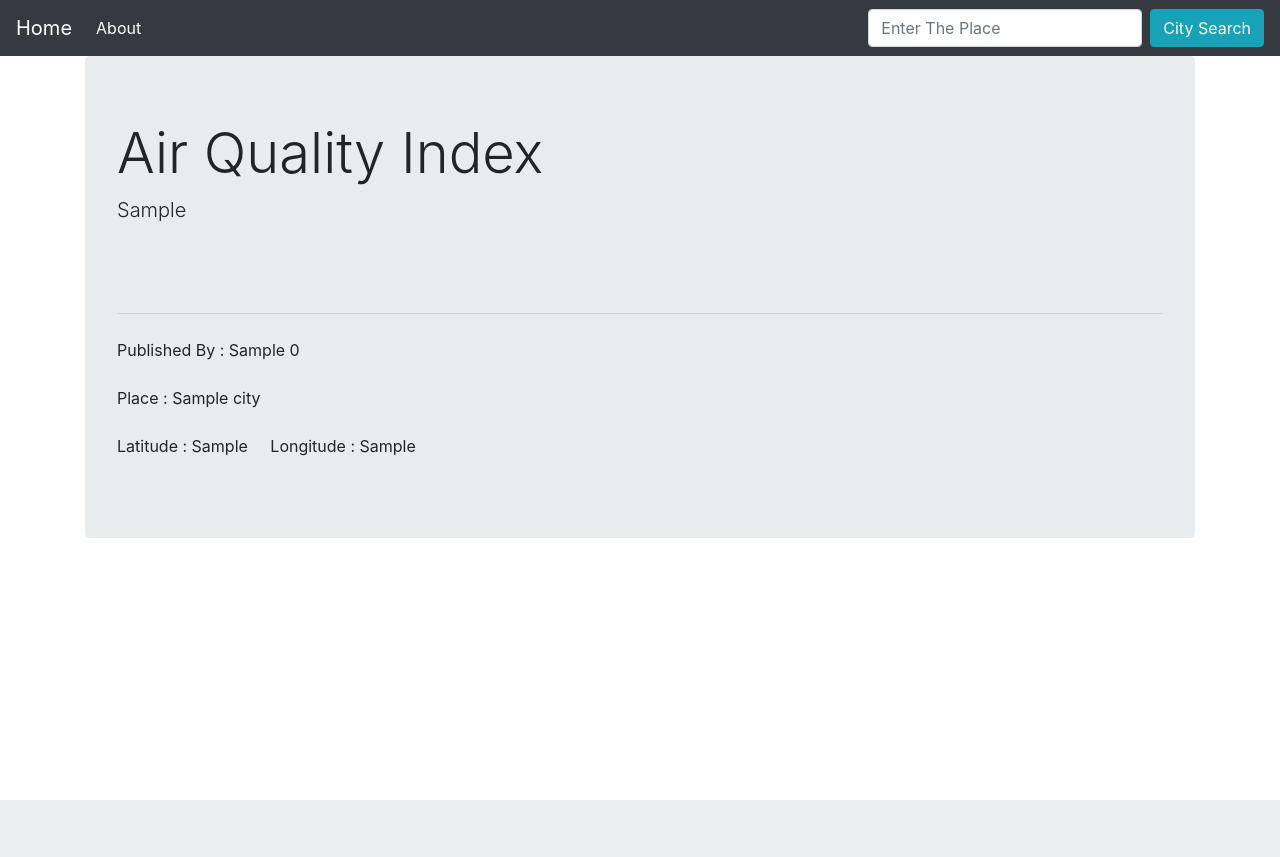
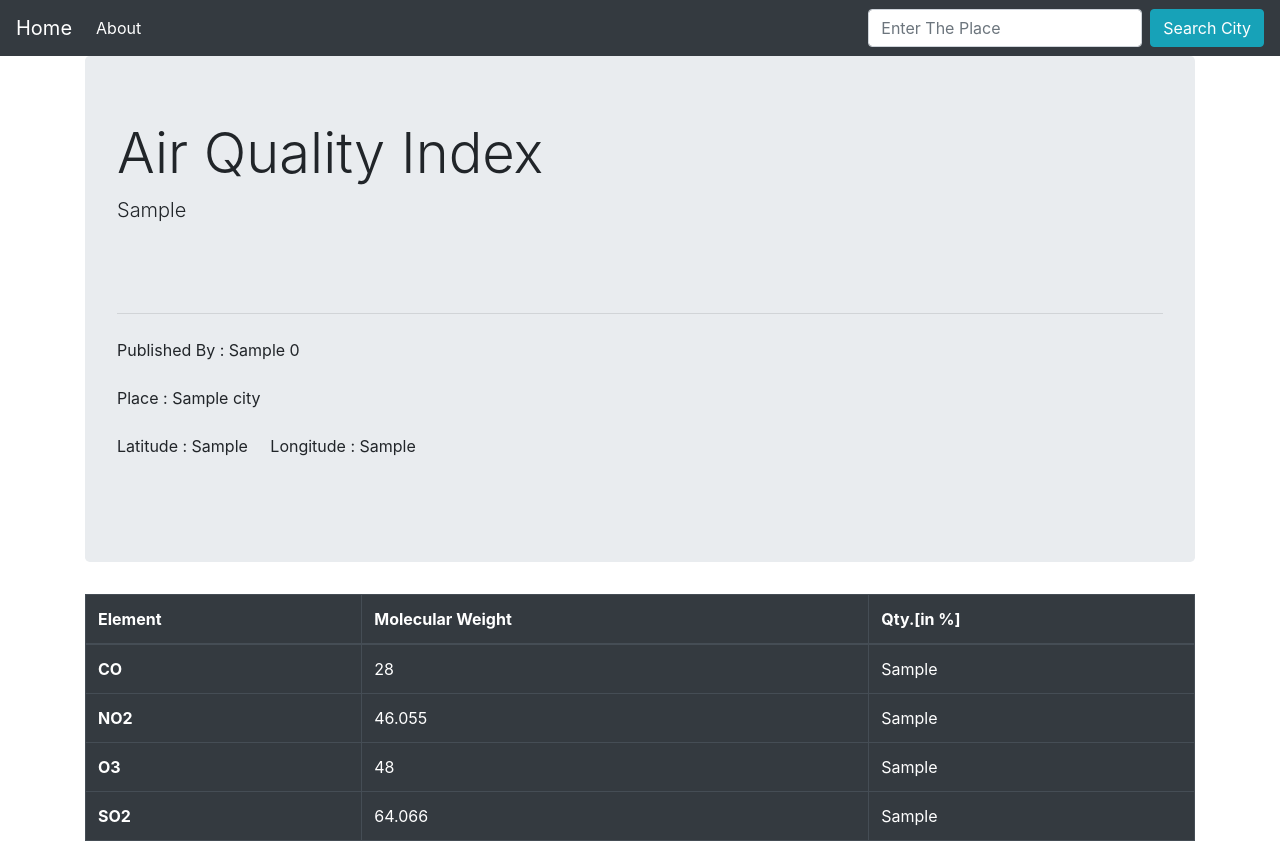
Before and after one commit to LikhithRaju0501/City_Weather, a Django app: template weather_app/templates/home.html in a window 1280 px wide. Before the commit the page ends 800 px from the top, so only its background shows below. Run offline with Django 3.2, Linux system fonts and the light colour scheme; the template is opened without the code that fills it: most values are stand-ins (such as "Sample title", 1, 10 or a date in 2020); some libraries are stand-ins or nearby versions.

Commit message:
added table to webpage

```diff
--- a/weather_app/templates/base.html
+++ b/weather_app/templates/base.html
@@ -8,6 +8,15 @@
     <!-- Bootstrap CSS -->
     <link rel="stylesheet" href="https://stackpath.bootstrapcdn.com/bootstrap/4.4.1/css/bootstrap.min.css" integrity="sha384-Vkoo8x4CGsO3+Hhxv8T/Q5PaXtkKtu6ug5TOeNV6gBiFeWPGFN9MuhOf23Q9Ifjh" crossorigin="anonymous">
     <title>Weather Info</title>
+    <style>
+        .good{ background-color:#2ecc71;}
+        .moderate{ background-color: #f1c40f;}
+        .usg{ background-color:#e67e22;}
+        .unhealthy{ background-color:#e74c3c;}
+        .veryunhealthy{ background-color:#9b59b6;}
+        .hazardous{ background-color:#833471;}
+
+    </style>
 
   </head>
   <body>
@@ -26,7 +35,7 @@
         <form class="form-inline my-2 my-lg-0" method = "POST">
           {% csrf_token %}
           <input class="form-control mr-sm-2" type="search" placeholder="Enter The Place" aria-label="Search" name="place">
-          <button class="btn  my-2 my-sm-0 btn-info" type="submit">City Search</button>
+          <button class="btn  my-2 my-sm-0 btn-info" type="submit">Search City</button>
         </form>
       </div>
     </nav>
--- a/weather_app/templates/home.html
+++ b/weather_app/templates/home.html
@@ -10,8 +10,40 @@
     Published By : {{ api.data.attributions.0.name }} <br> <br>
     Place :  {{ api.data.city.name }} <br> <br>
     Latitude : {{ api.data.city.geo.0 }}
-             &nbsp;&nbsp;&nbsp;  Longitude : {{ api.data.city.geo.1 }} </p>
-  </div>
+             &nbsp;&nbsp;&nbsp;  Longitude : {{ api.data.city.geo.1 }} </p> <br>
+      </div>
+
+      <table class="table table-hover table-dark table-bordered">
+    <thead>
+      <tr>
+        <th scope="col">Element</th>
+        <th scope="col">Molecular Weight</th>
+        <th scope="col">Qty.[in %]</th>
+      </tr>
+    </thead>
+    <tbody>
+      <tr>
+        <th scope="row">CO</th>
+        <td>28</td>
+        <td>{{ api.data.iaqi.co.v }}</</td>
+      </tr>
+      <tr>
+        <th scope="row">NO2</th>
+        <td>46.055</td>
+        <td>{{ api.data.iaqi.no2.v }}</td>
+      </tr>
+      <tr>
+        <th scope="row">O3</th>
+        <td>48</td>
+        <td>{{ api.data.iaqi.o3.v }}</td>
+      </tr>
+      <tr>
+        <th scope="row">SO2</th>
+        <td>64.066</td>
+        <td>{{ api.data.iaqi.so2.v }}</td>
+      </tr>
+    </tbody>
+  </table>
   {% else %}
     Couldnot find a api
   {% endif %}
```
